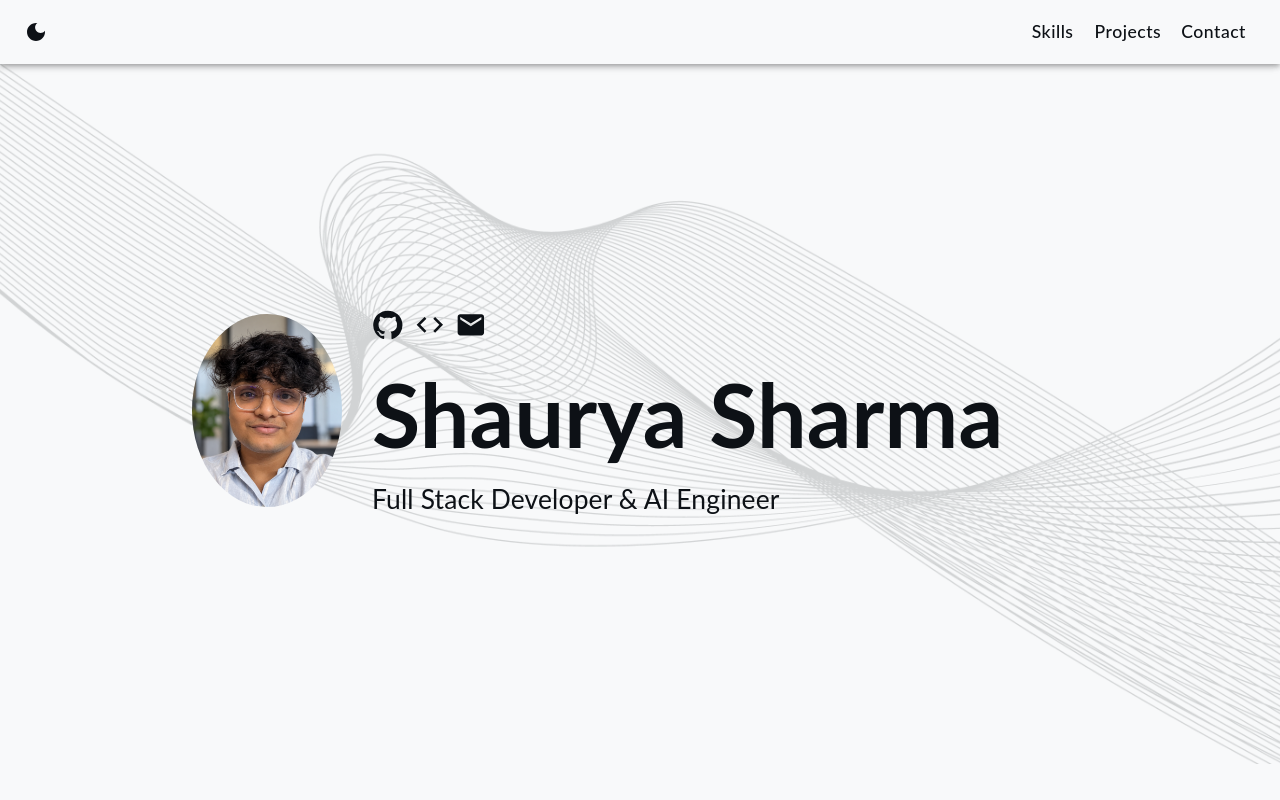
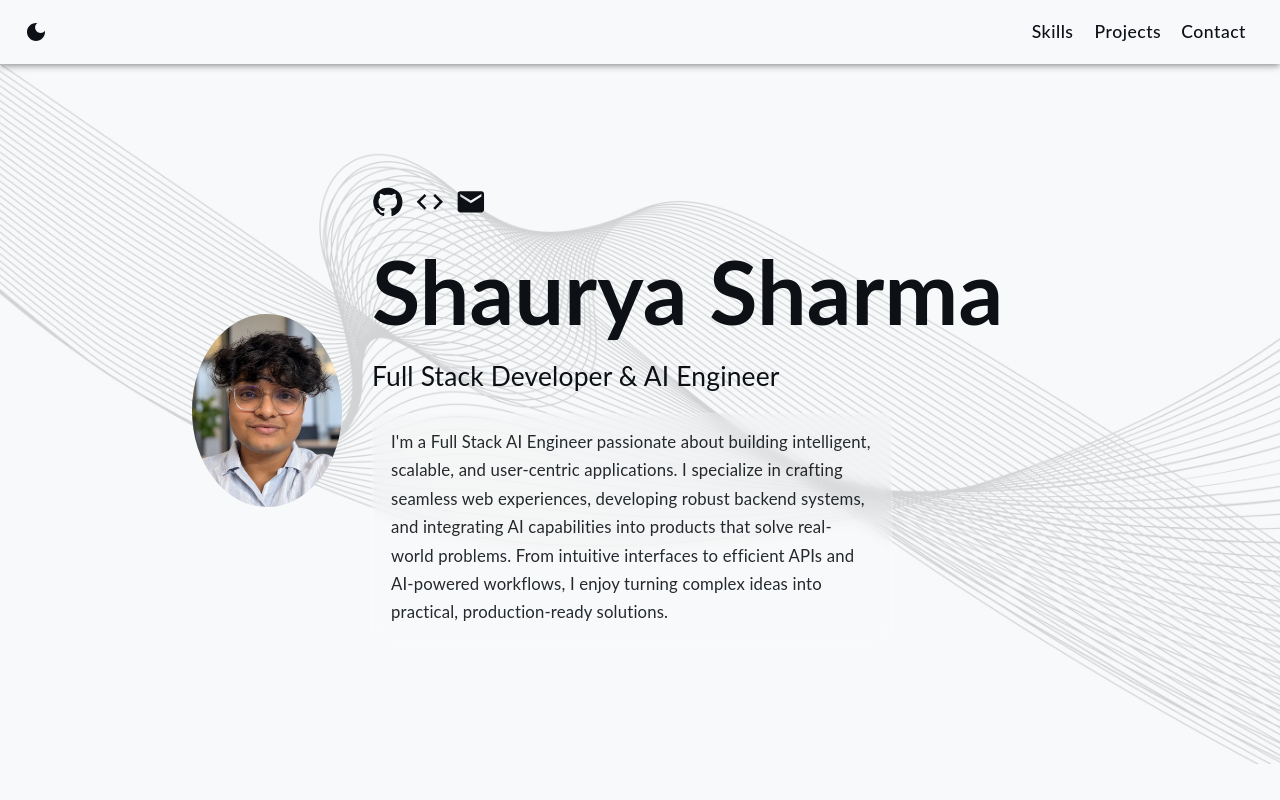
Before and after one commit to shauryashrma/mywebsite, a React (Create React App) app: page / in a window 1280 px wide. Shown: the top 800 px of the page. Built offline with nearby package versions, Linux system fonts and the light colour scheme.

Commit message:
text edited

```diff
--- a/src/assets/styles/Main.scss
+++ b/src/assets/styles/Main.scss
@@ -40,6 +40,22 @@
         font-size: 1.5em;
         margin-block-start: 0px;
         margin-block-end: 0px;
+    }
+
+    p.bio {
+        font-size: 0.95em;
+        margin-top: 16px;
+        max-width: 520px;
+        line-height: 1.7;
+        opacity: 0.9;
+
+        /* box */
+        background: rgba(255, 255, 255, 0.08);
+        backdrop-filter: blur(6px);
+        -webkit-backdrop-filter: blur(6px);
+        border: 1px solid rgba(255, 255, 255, 0.18);
+        border-radius: 10px;
+        padding: 14px 18px;
     }
 
     h1 {
--- a/src/components/Main.tsx
+++ b/src/components/Main.tsx
@@ -19,7 +19,8 @@ function Main() {
             <a href="mailto:shauryasharmaofficial12@gmail.com" aria-label="Email"><EmailIcon/></a>
           </div>
           <h1>Shaurya Sharma</h1>
-          <p>Full Stack Developer & AI Engineer</p>
+          <p className="title">Full Stack Developer & AI Engineer</p>
+          <p className="bio">I'm a Full Stack AI Engineer passionate about building intelligent, scalable, and user-centric applications. I specialize in crafting seamless web experiences, developing robust backend systems, and integrating AI capabilities into products that solve real-world problems. From intuitive interfaces to efficient APIs and AI-powered workflows, I enjoy turning complex ideas into practical, production-ready solutions.</p>
 
           <div className="mobile_social_icons">
             <a href="https://github.com/shauryashrma" target="_blank" rel="noreferrer" aria-label="GitHub"><GitHubIcon/></a>
```
